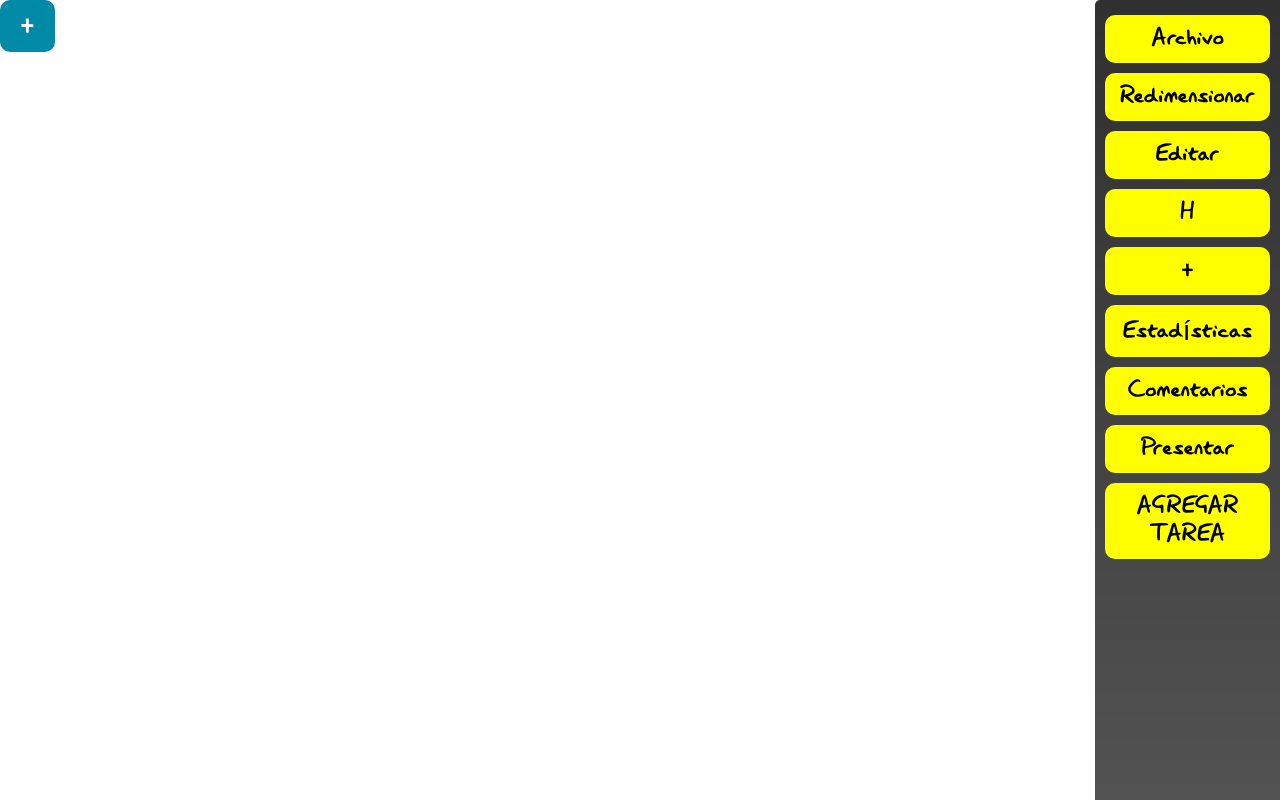
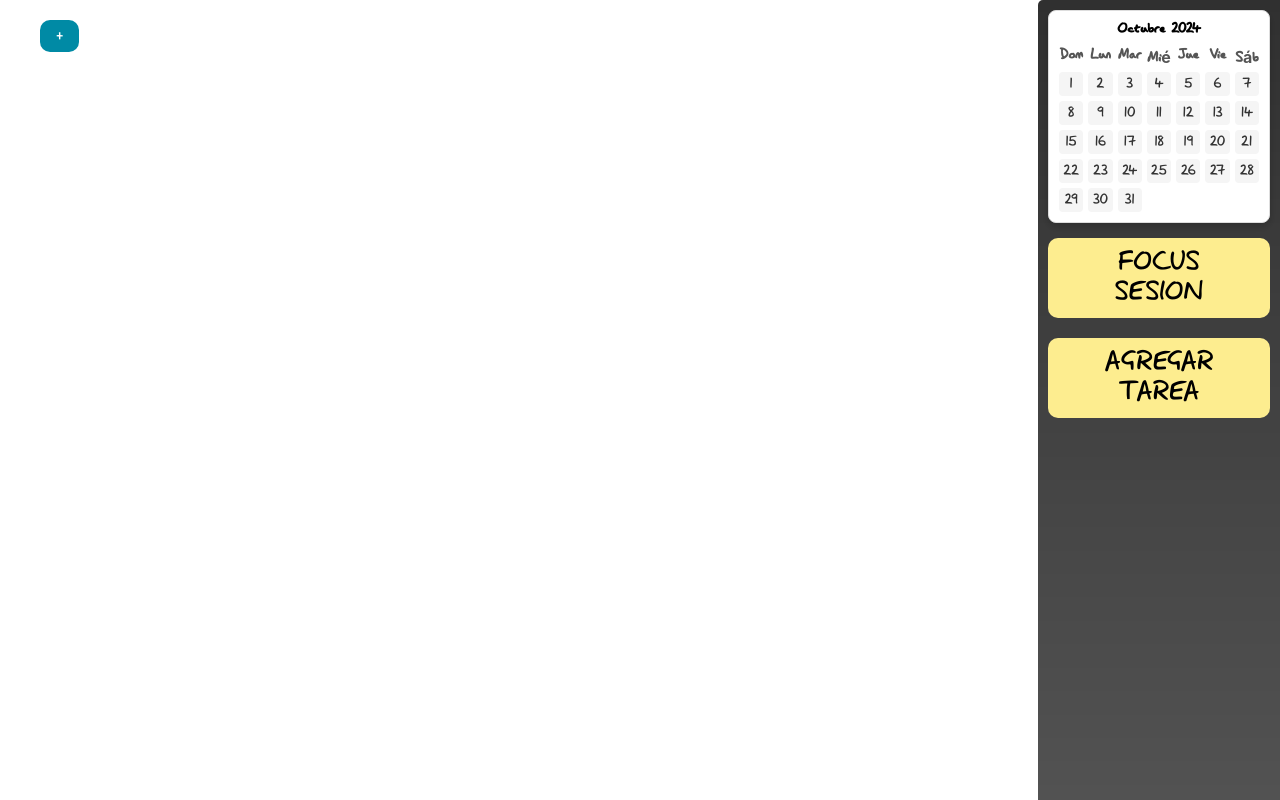
Before and after one commit to Jeidy25Saquic/note-web, a React (Create React App) app: page / in a window 1280 px wide. Built offline with nearby package versions, Linux system fonts and the light colour scheme; a web font is replaced by a local one.

Commit message:
Calendario

```diff
--- a/src/BarraDeFunciones.css
+++ b/src/BarraDeFunciones.css
@@ -14,7 +14,7 @@
 
   .boton-funcion {
     font-family: 'LazyDog', sans-serif;
-    background-color: yellow;
+    background-color: #fded8f;
     color: rgb(0, 0, 0);
     border: none;
     margin: 5px 0; /* Espaciado vertical entre los botones */
@@ -35,3 +35,56 @@
     background-color: rgba(255, 204, 0, 0.733);
     transform: scale(1.1);
   }
+  .barra-de-funciones {
+    display: flex;
+    gap: 10px;
+    align-items: flex-start;
+    padding: 10px;
+  }
+
+  .boton-funcion {
+    padding: 10px;
+    font-size: 30px;
+    cursor: pointer;
+  }
+
+  .calendario {
+    display: flex;
+    flex-direction: column;
+    width: 200px;
+    background-color: white;
+    border: 1px solid #ddd;
+    border-radius: 8px;
+    box-shadow: 0 4px 8px rgba(0, 0, 0, 0.2);
+    padding: 10px;
+  }
+
+  .calendario-header {
+    text-align: center;
+    font-weight: bold;
+    margin-bottom: 10px;
+  }
+
+  .calendario-dias, .calendario-fechas {
+    display: grid;
+    grid-template-columns: repeat(7, 1fr);
+    gap: 5px;
+  }
+
+  .calendario-dias div {
+    text-align: center;
+    font-weight: bold;
+    color: #555;
+  }
+
+  .calendario-fechas {
+    margin-top: 5px;
+  }
+
+  .calendario-dia {
+    text-align: center;
+    padding: 4px;
+    background-color: #f5f5f5;
+    border-radius: 4px;
+    color: #333;
+  }
--- a/src/BarraDeFunciones.js
+++ b/src/BarraDeFunciones.js
@@ -4,14 +4,27 @@ import "./BarraDeFunciones.css";
 function BarraDeFunciones({ onAddNote }) {
   return (
     <div className="barra-de-funciones">
-      <button className="boton-funcion">Archivo</button>
-      <button className="boton-funcion">Redimensionar</button>
-      <button className="boton-funcion">Editar</button>
-      <button className="boton-funcion">H</button>
-      <button className="boton-funcion">+</button>
-      <button className="boton-funcion">Estadísticas</button>
-      <button className="boton-funcion">Comentarios</button>
-      <button className="boton-funcion">Presentar</button>
+      <div className="calendario">
+        <div className="calendario-header">Octubre 2024</div>
+        <div className="calendario-dias">
+          <div>Dom</div>
+          <div>Lun</div>
+          <div>Mar</div>
+          <div>Mié</div>
+          <div>Jue</div>
+          <div>Vie</div>
+          <div>Sáb</div>
+        </div>
+        <div className="calendario-fechas">
+          {Array.from({ length: 31 }, (_, i) => (
+            <div key={i} className="calendario-dia">{i + 1}</div>
+          ))}
+        </div>
+      </div>
+      <button className="boton-funcion">FOCUS
+        <br />
+        SESION
+      </button>
       <button className="boton-funcion" onClick={onAddNote}>
         AGREGAR
         <br />
--- a/src/Section.css
+++ b/src/Section.css
@@ -2,33 +2,49 @@
   font-family: "LazyDog", sans-serif;
   background-color: rgb(0, 138, 165);
   color: rgb(255, 255, 255);
-  padding: 10px 20px;
+  padding: 20px 30px; /* Aumenta el padding para hacer el botón más grande */
   border: none;
   border-radius: 10px;
   cursor: pointer;
-  transition: transform 0.2s ease-in; /* Transición para el efecto de escala */
-  font-size: 4vh;
+  transition: transform 0.2s ease-in;
+  font-size: 5vh; /* Aumenta el tamaño de la fuente */
 }
 
 .button-container {
   display: flex;
-  background-color: white;
-}
-
-.button-0 {
-  background-color: #5598b6;
-  color: #aed0da;
+  background-color: transparent;
+  padding: 20px 40px;
+  font-size: 5vh; /* Ajusta el tamaño de la fuente en el contenedor si afecta el diseño */
 }
 
 .button-1 {
-  background-color: blue;
+  background-color: #5598b6;
+  color: #d5e6eb;
 }
 
-.button-2,
-.button-5 {
-  background-color: black;
+.button-2 {
+  background-color: #aed0da;
+  color: #5598b6;
 }
 
+.button-3 {
+  background-color: #d5e6eb;
+  color: #12507a;
+}
+.button-4 {
+  background-color: #5598b6;
+  color: #d5e6eb;
+}
+
+.button-5 {
+  background-color: #aed0da;
+  color: #5598b6;
+}
+
+.button-6 {
+  background-color: #d5e6eb;
+  color: #12507a;
+}
 .BotonesCursos:hover {
   transform: scale(1.3); /* Aumenta el tamaño en un 30% al hacer hover */
 }
@@ -43,3 +59,23 @@
   width: 100%;
   font-size: 16px;
 }
+.Secciones .button-container .BotonesCursos {
+  padding: 8px 16px;
+  font-size: 16px;
+  cursor: pointer;
+  transition: background-color 0.3s;
+}
+
+.Secciones .button-container .BotonesCursos.editing {
+  background-color: #f0f0f0;
+  color: #333;
+  outline: 2px solid #007bff;
+}
+
+.Secciones .button-container .edit-input {
+  width: 100%;
+  padding: 4px;
+  font-size: 16px;
+  border: none;
+  outline: none;
+}
--- a/src/Section.js
+++ b/src/Section.js
@@ -1,17 +1,59 @@
-import React from 'react';
+import React, { useState } from 'react';
 import './Section.css';
 
 function Section({ tableros, onAddTablero, onSelectTablero }) {
+  const [editedText, setEditedText] = useState({});
+  const [isEditing, setIsEditing] = useState({});
+  const [activeTablero, setActiveTablero] = useState(null); // Estado para el botón activo
+
+  const handleTextChange = (e, id) => {
+    setEditedText({ ...editedText, [id]: e.target.value });
+  };
+
+  const handleBlur = (id) => {
+    setIsEditing({ ...isEditing, [id]: false });
+  };
+
+  const startEditing = (id) => {
+    if (!isEditing[id]) {
+      setIsEditing({ ...isEditing, [id]: true });
+      if (editedText[id] === undefined) {
+        setEditedText({ ...editedText, [id]: '' });
+      }
+    }
+  };
+
+  const handleClick = (id) => {
+    setActiveTablero(id);
+    onSelectTablero(id);
+  };
+
   return (
     <div className="Secciones">
       <div className="button-container">
         {tableros.map((tablero) => (
           <button
             key={tablero.id}
-            onClick={() => onSelectTablero(tablero.id)}
-            className={`BotonesCursos button-${tablero.id}`}
+            onClick={() => {
+              if (!isEditing[tablero.id]) {
+                handleClick(tablero.id);
+              }
+            }}
+            className={`BotonesCursos button-${tablero.id} ${isEditing[tablero.id] ? 'editing' : ''} ${activeTablero === tablero.id ? 'active' : ''}`}
+            onDoubleClick={() => startEditing(tablero.id)}
           >
-            {tablero.title}
+            {isEditing[tablero.id] ? (
+              <input
+                type="text"
+                value={editedText[tablero.id] ?? tablero.title}
+                onChange={(e) => handleTextChange(e, tablero.id)}
+                onBlur={() => handleBlur(tablero.id)}
+                autoFocus
+                className="edit-input"
+              />
+            ) : (
+              editedText[tablero.id] ?? tablero.title
+            )}
           </button>
         ))}
         <button className="BotonesCursos" onClick={onAddTablero}>+</button>
```
